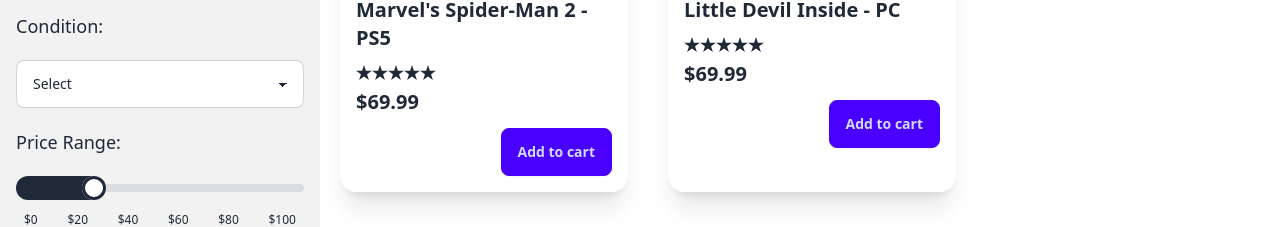
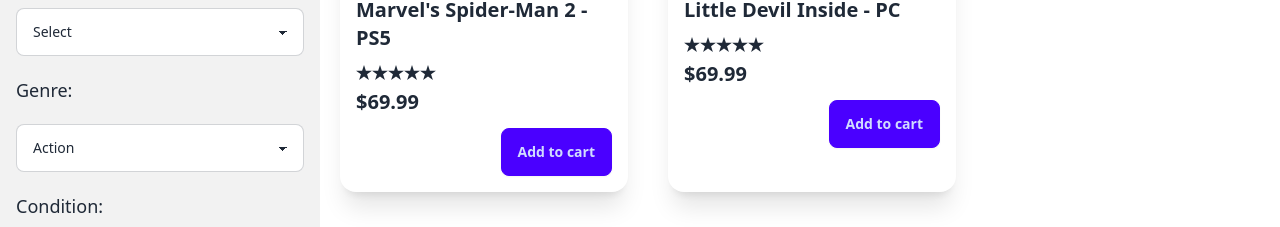
Before and after one commit to JoanG5/CIS3630_Final, a React (Vite) app: page /newgames in a window 1280 px wide. Shown: the part 322-549 px from the top of the page. Built offline with nearby package versions, Linux system fonts and the light colour scheme.

Commit message:
added padding to the sidebar to fix the nav issue

```diff
--- a/src/assets/oldgames.json
+++ b/src/assets/oldgames.json
@@ -52,7 +52,7 @@
           "genre": "Action-Platformer",
           "price": 22.99,
           "description": "Play as Mega Man and battle through robot bosses to save the world.",
-          "image": "https://upload.wikimedia.org/wikipedia/en/9/9b/Rockman_1987.jpg"
+          "image": "https://upload.wikimedia.org/wikipedia/en/d/dd/Mega_Man_1_box_artwork.jpg"
       },
       {
           "title": "Tetris",
@@ -61,7 +61,7 @@
           "genre": "Puzzle",
           "price": 12.99,
           "description": "Arrange falling blocks to complete lines and score points in this addictive puzzle game.",
-          "image": "https://upload.wikimedia.org/wikipedia/commons/thumb/9/9c/Typical_Tetris_Game.svg/800px-Typical_Tetris_Game.svg.png"
+          "image": "https://upload.wikimedia.org/wikipedia/en/7/7d/Tetris_NES_cover_art.jpg"
       },
       {
           "title": "Final Fantasy",
@@ -135,14 +135,14 @@
           "description": "Run, jump, and spin your way through levels as the speedy blue hedgehog Sonic.",
           "image": "https://upload.wikimedia.org/wikipedia/en/b/ba/Sonic_the_Hedgehog_1_Genesis_box_art.jpg"
       },
-    {
-        "title": "Pong",
-        "platform": "Arcade",
-        "releaseYear": 1972,
-        "genre": "Sports",
-        "price": 8.99,
-        "description": "Experience the classic game of virtual table tennis in Pong.",
-        "image": "https://upload.wikimedia.org/wikipedia/commons/f/f8/Pong.png"
-    }
+      {
+        "title": "Contra",
+        "platform": "Nintendo Entertainment System (NES)",
+        "releaseYear": 1988,
+        "genre": "Run and Gun",
+        "price": 25.99,
+        "description": "Team up with a friend and battle through side-scrolling levels filled with enemies.",
+        "image": "https://upload.wikimedia.org/wikipedia/en/6/65/Contra_cover.jpg"
+      }
     ]
 }
--- a/src/components/CardItem.jsx
+++ b/src/components/CardItem.jsx
@@ -3,7 +3,7 @@
 function CardItem( props ) {
   return (
     <div className="card w-72 min-h-auto bg-base-100 card-compact shadow-xl m-5 ">
-        <figure><img src={props.image} alt={props.alt} style={{ minHeight: '100px', minWidth: '250px' }} /></figure>
+        <figure><img src={props.image} alt={props.alt} style={{ minHeight: 'auto', minWidth: '100%' }} /></figure>
         <div className="card-body">
             <h2 className="card-title text-ellipsis overflow-hidden">{props.title}</h2>
 
@@ -17,7 +17,7 @@
 
             <h2 className="card-title">${props.price}</h2>
             <div className="card-actions justify-end">
-            <button className="btn btn-primary ">Add to cart</button>
+              <button className="btn btn-primary">Add to cart</button>
             </div>
         </div>
     </div>
--- a/src/components/Sidebar.jsx
+++ b/src/components/Sidebar.jsx
@@ -22,11 +22,11 @@
   };
 
   return (
-    <div className="drawer-open right-0 sticky">
+    <div className="drawer-open ">
 
         <input id="my-drawer-2" type="checkbox" className="drawer-toggle" />
-        <div className="drawer-side">
-            <ul className="menu p-4 w-80 min-h-full bg-base-200 text-base-content ">
+        <div className="drawer-side ">
+            <ul className="menu p-4 w-80 min-h-full bg-base-200 text-base-content sticky pt-20">
 
               <h1 className='text-lg my-5'>Search:</h1>
               <label className="form-control w-full max-w-xs">
@@ -40,6 +40,15 @@
                 <option value="Xbox">Xbox</option>
                 <option value="Nintendo Switch">Nintendo Switch</option>
                 <option value="PC">PC</option>
+              </select>
+
+              <h1 className='text-lg my-5'>Genre:</h1>
+              <select className="select select-bordered w-full max-w-xs">
+                <option defaultChecked value="">Action</option>
+                <option value="New">Action</option>
+                <option value="Barely Used">Horror</option>
+                <option value="Used">Casual</option>
+                <option value="Digital Code">Open World</option>
               </select>
 
               <h1 className='text-lg my-5'>Condition:</h1>
--- a/src/pages/Home.jsx
+++ b/src/pages/Home.jsx
@@ -19,7 +19,7 @@
         <div id="slide1" className="carousel-item relative w-full">
             <img src={temp1} className="w-full" style={{ width: '100%wv', height: '400px' }} />
             <div className="absolute flex justify-between transform -translate-y-1/2 left-5 right-5 top-1/2">
-            <a href="#slide4" className="btn btn-circle">❮</a>
+            <a href="#slide3" className="btn btn-circle">❮</a>
             <a href="#slide2" className="btn btn-circle">❯</a>
             </div>
         </div>
```
